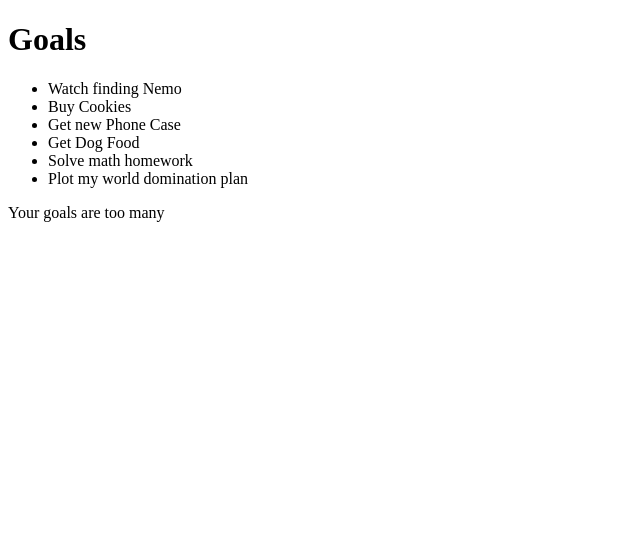
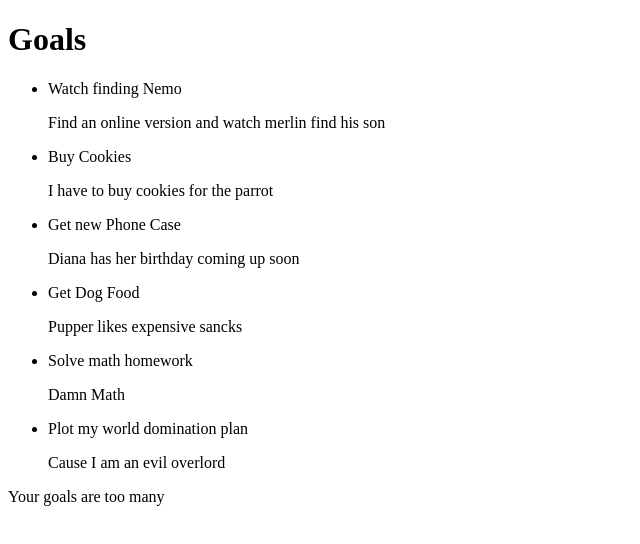
Before and after one commit to Ken-mbira/Goals, an Angular app: page / in a window 1280 px wide. Shown: the top 544 px of the page, without its empty margins (0-640 px from the left). Built offline with nearby package versions, Linux system fonts and the light colour scheme.

Commit message:
add a goal dtetail component that will display the description of the goals

```diff
--- a/src/app/app.module.ts
+++ b/src/app/app.module.ts
@@ -5,11 +5,13 @@ import { BrowserModule } from '@angular/platform-browser';
 
 import { AppRoutingModule } from './app-routing.module';
 import { AppComponent } from './app.component';
+import { GoalDetailComponent } from './goal-detail/goal-detail.component';
 
 @NgModule({
   declarations: [
     AppComponent,
-    GoalComponent
+    GoalComponent,
+    GoalDetailComponent
   ],
   imports: [
     BrowserModule,
--- /dev/null
+++ b/src/app/goal-detail/goal-detail.component.html
@@ -0,0 +1,3 @@
+<p>
+    {{goal.description}}
+</p>
--- /dev/null
+++ b/src/app/goal-detail/goal-detail.component.ts
@@ -0,0 +1,18 @@
+import { Component, OnInit, Input } from '@angular/core';
+
+import { Goal } from '../goal';
+
+@Component({
+  selector: 'app-goal-detail',
+  templateUrl: './goal-detail.component.html',
+  styleUrls: ['./goal-detail.component.css']
+})
+export class GoalDetailComponent implements OnInit {
+
+  @Input() goal: Goal;
+  constructor() { }
+
+  ngOnInit(): void {
+  }
+
+}
--- a/src/app/goal/goal.component.html
+++ b/src/app/goal/goal.component.html
@@ -1,7 +1,10 @@
 <div>
     <h1>{{title}}</h1>
     <ul>
-        <li *ngFor="let goal of goals">{{goal.name}}</li>
+        <li *ngFor="let goal of goals">
+            {{goal.name}}
+            <app-goal-detail [goal]='goal'></app-goal-detail>
+        </li>
     </ul>
     <p *ngIf="goals.length > 5">Your goals are too many</p>
 </div>
```
Also changed, not shown: src/app/goal-detail/goal-detail.component.css (added), 1 other file (tests, documents, lock files or other folders).
